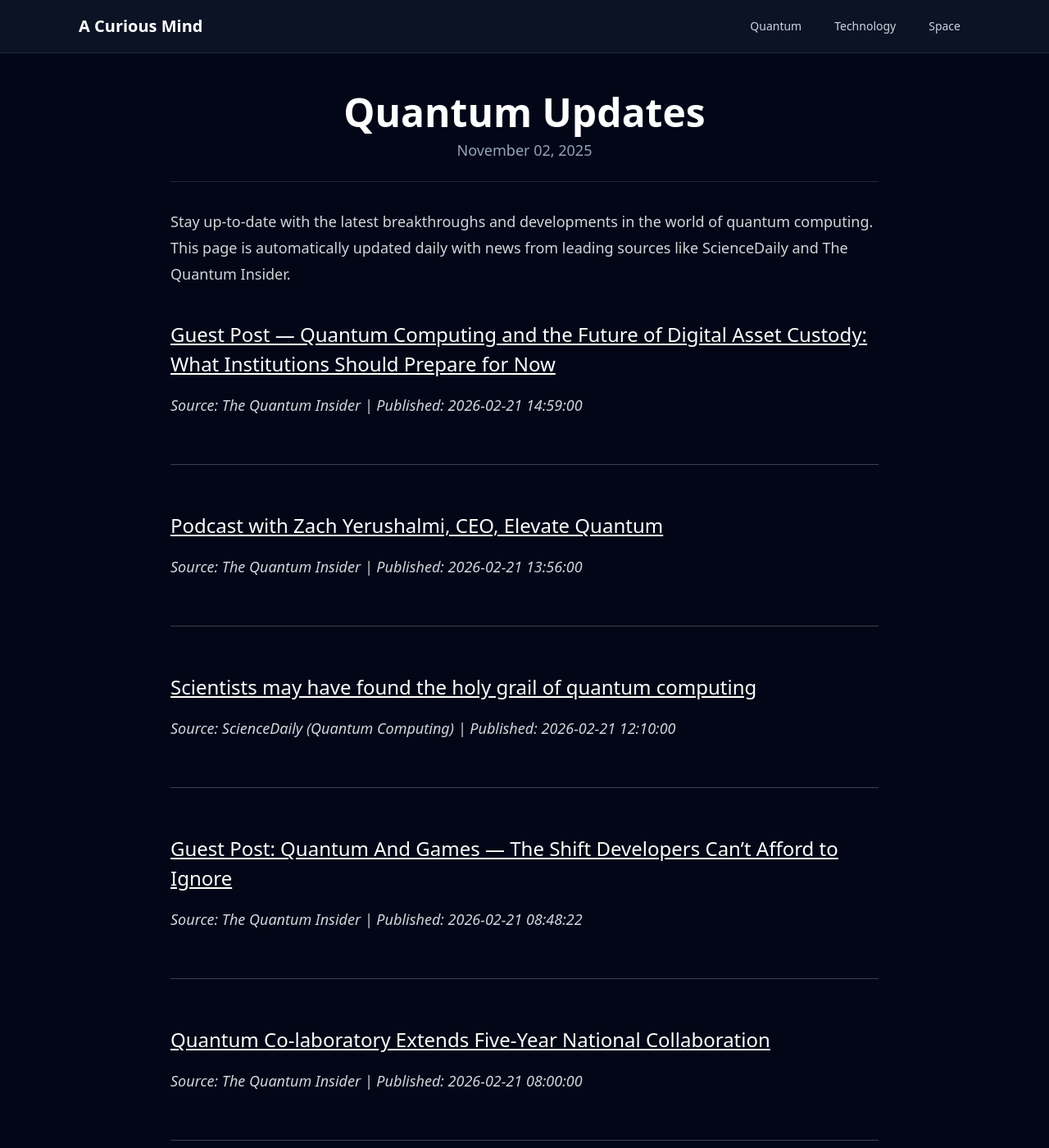
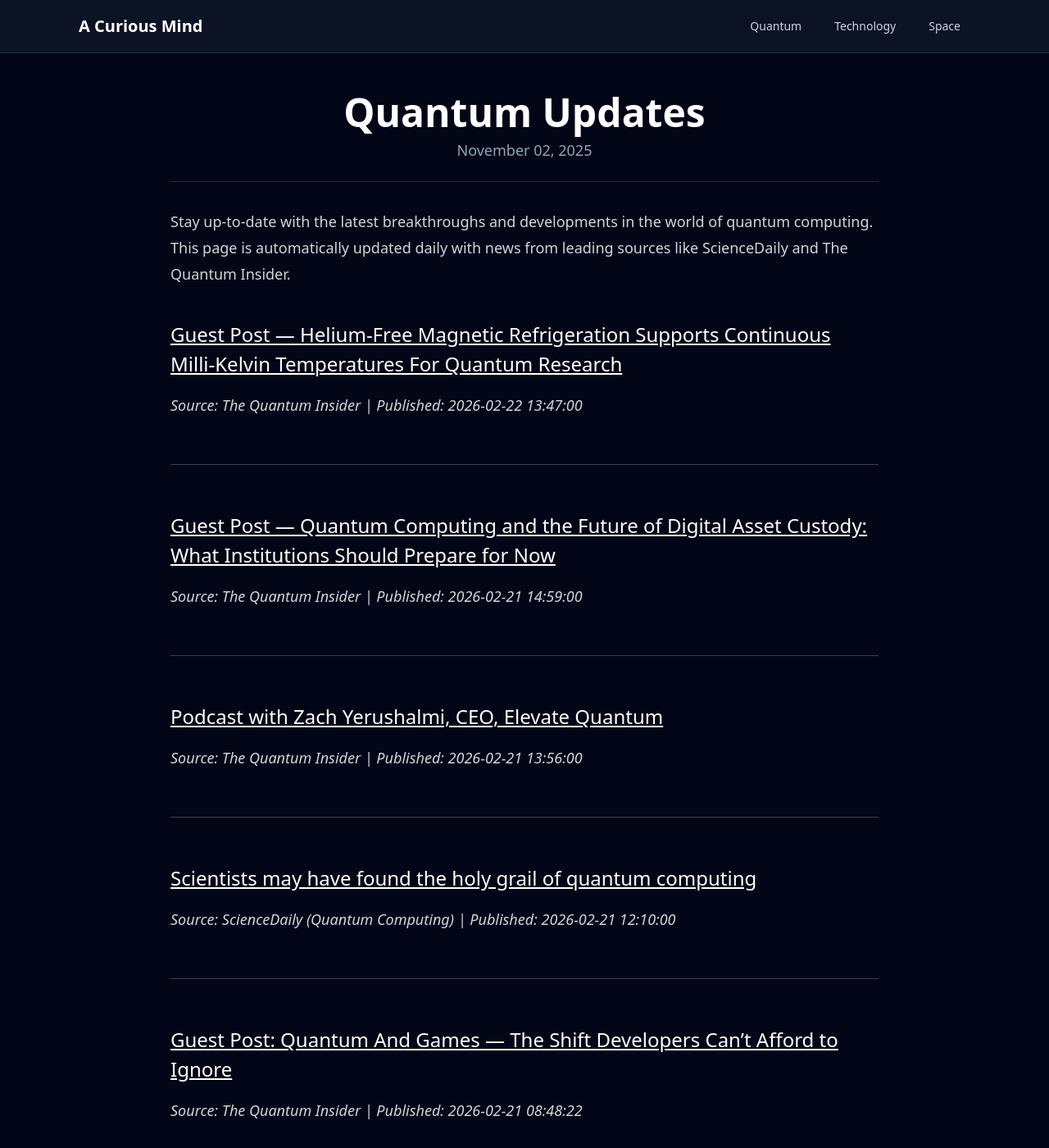
Before and after one commit to onehl7/onehl7.github.io, a Jekyll site: the page built from _posts/2025-11-02-quantum-updates.md, in a window 1280 px wide and 1400 px high. Shown: the whole window at 82% size. Built offline with Jekyll 4.4.1, drawn with Linux system fonts in a browser that asks for light colours; nearby versions of some CDN libraries; some of the changed text lies outside the part shown.

Commit message:
Update quantum news data

```diff
--- a/_data/quantum_news.json
+++ b/_data/quantum_news.json
@@ -1,4 +1,10 @@
 [
+  {
+    "source": "The Quantum Insider",
+    "title": "Guest Post \u2014 Helium-Free Magnetic Refrigeration Supports Continuous Milli-Kelvin Temperatures For Quantum Research",
+    "link": "https://thequantuminsider.com/2026/02/22/guest-post-helium-free-magnetic-refrigeration-supports-continuous-milli-kelvin-temperatures-for-quantum-research/",
+    "published": "2026-02-22 13:47:00"
+  },
   {
     "source": "The Quantum Insider",
     "title": "Guest Post \u2014 Quantum Computing and the Future of Digital Asset Custody: What Institutions Should Prepare for Now",
@@ -30,12 +36,6 @@
     "published": "2026-02-21 08:00:00"
   },
   {
-    "source": "The Quantum Insider",
-    "title": "Phoenix and Quantum Technology: Arizona\u2019s Industrial Bet on the Quantum Economy",
-    "link": "https://thequantuminsider.com/2026/02/20/phoenix-and-quantum-technology-arizonas-industrial-bet-on-the-quantum-economy/",
-    "published": "2026-02-20 20:40:53"
-  },
-  {
     "source": "ScienceDaily (Quantum Computing)",
     "title": "Quantum computer breakthrough tracks qubit fluctuations in real time",
     "link": "https://www.sciencedaily.com/releases/2026/02/260219040756.htm",
```
